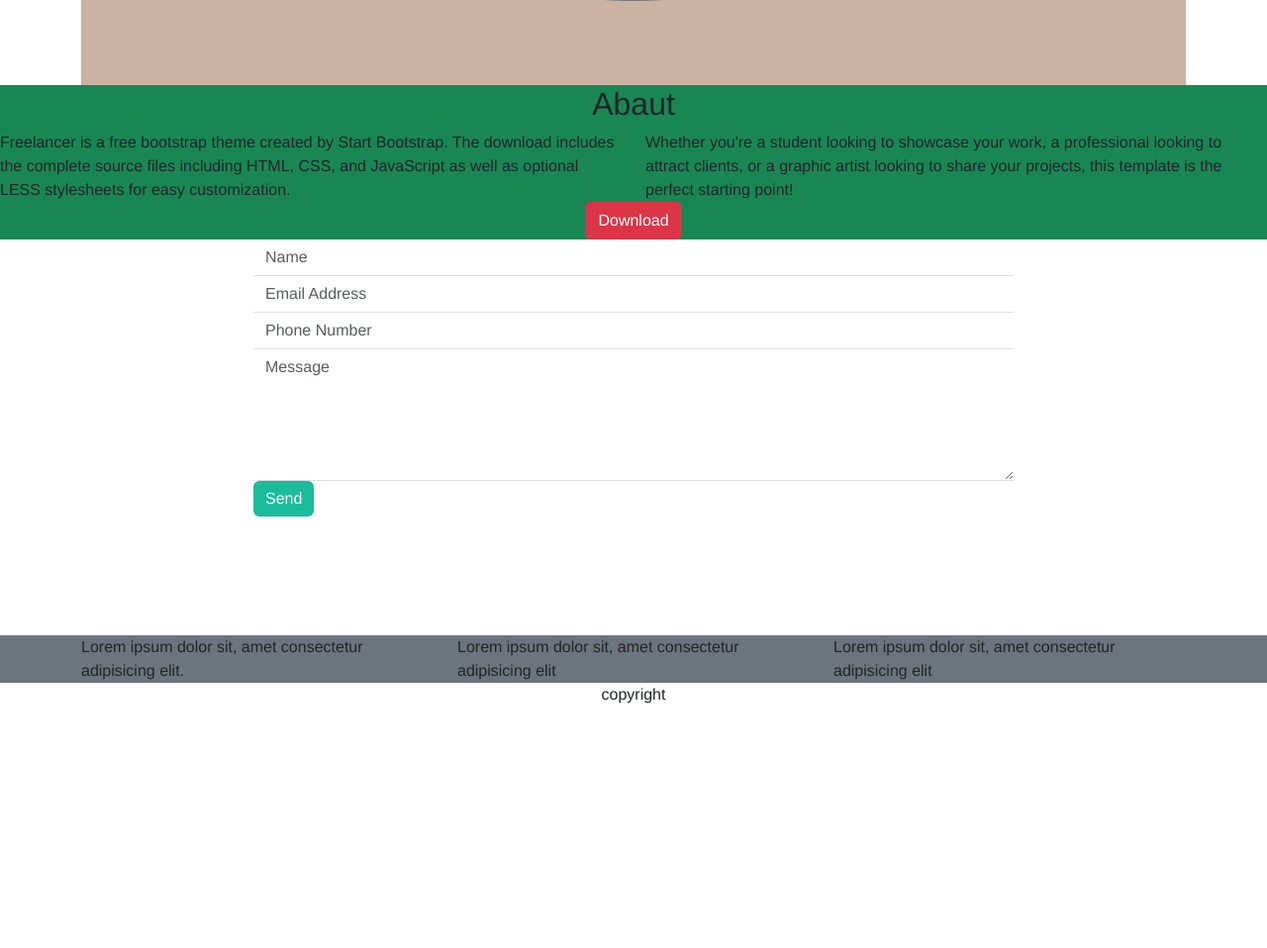
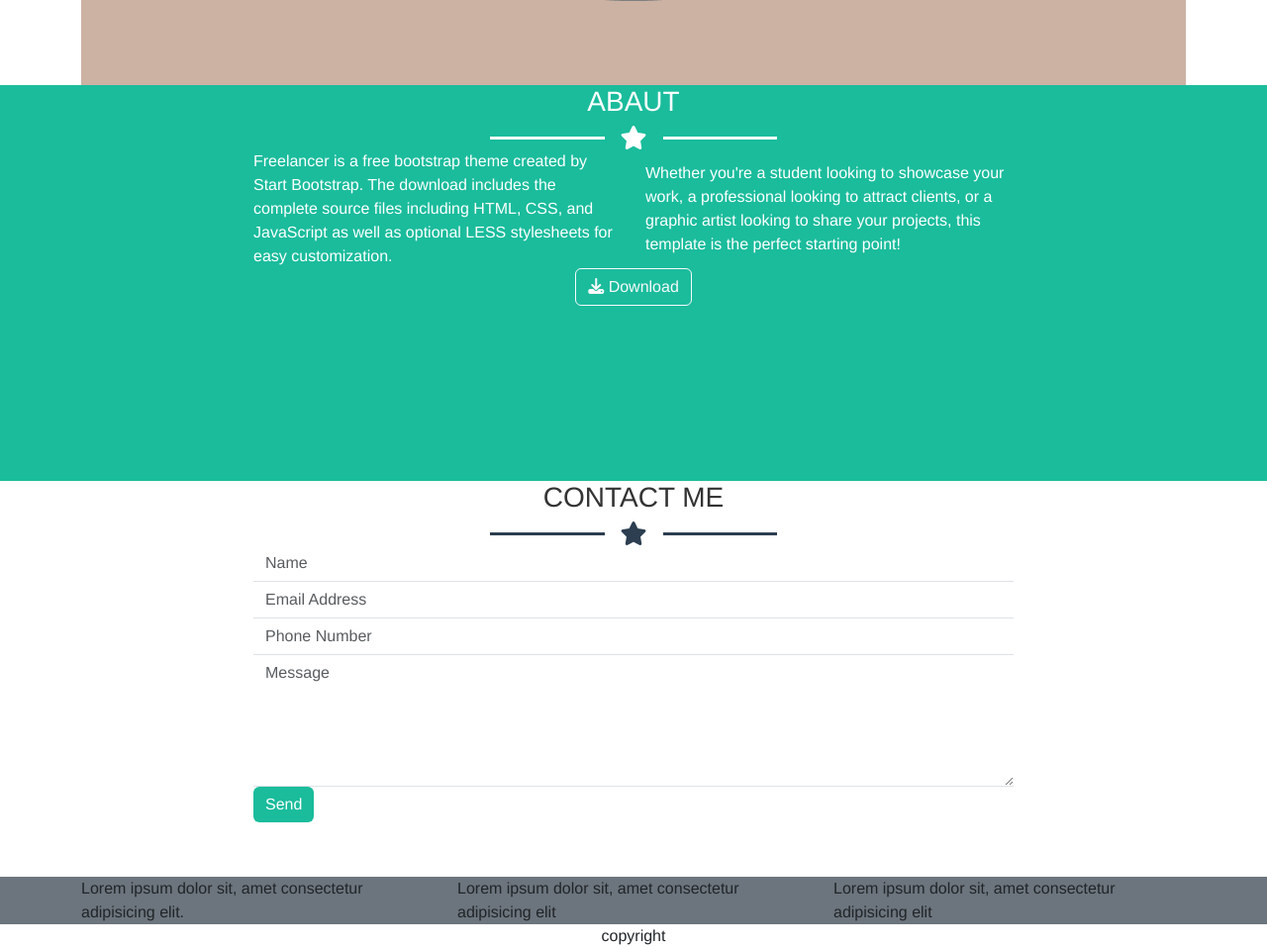
Before and after one commit to PatrizioCorcione/html-css-bootstrap-freelancer, a plain HTML site: page index.html in a window 1280 px wide. Shown: the part 5243-6201 px from the top of the page at 99% size. Before the commit the page ends 5957 px from the top, so only its background shows below. Drawn offline with nearby package versions, Linux system fonts and the light colour scheme; a web font is replaced by a local one.

Commit message:
[add] contact me

```diff
--- a/assets/style.css
+++ b/assets/style.css
@@ -92,7 +92,23 @@ body {
 
  }
 
+ /*ABOUT*/
+
+ .bg-about{
+  background-color: var(--bg-green);
+ }
+
+
+
  /*contact*/
+
+ .contact-me{
+  color: var(--bg-dark);
+ }
+
+ .contact-me h3{
+  color: var(--cl-black);
+ }
 
 .pc-form input,
 .pc-form textarea {
--- a/index.html
+++ b/index.html
@@ -53,6 +53,7 @@
     </header>
 
     <main>
+
       <section class="hero-bg">
         <div class="hero text-uppercase  text-white  container text-center ">
 
@@ -68,7 +69,6 @@
 
       </div>
       </section>
-
 
       <section id="portfolio" class="portfolio container text-center">
         <h3 class="text-uppercase ">portfolio</h3>
@@ -124,8 +124,14 @@
         </div>
       </section>
 
-      <section id="about" class="about bg-success">
-        <h2 class="text-center ">Abaut</h2>
+      <section class="bg-about">
+        <div id="about" class="text-white  cust-container about">
+        <h3 class="text-center text-uppercase  ">Abaut</h3>
+        <div class="devil-star d-flex justify-content-center align-items-center ">
+          <div class="devil-hr"></div>
+          <i class="px-3 fa-solid fa-star"></i>
+          <div class="devil-hr"></div>
+        </div>
         <div class="row row row-cols-1 row-cols-md-2 align-items-center  ">
 
           <div class="col">
@@ -138,14 +144,24 @@
 
         </div>
         <div class="text-center ">
-          <a class="btn btn-danger " href="">Download</a>
+          <a type="button" class="btn btn-outline-light"><i class="fa-solid fa-download"></i> <span>Download</span></a>
         </div>
 
 
 
+
+
+      </div>
       </section>
 
+
       <section id="contact-me" class="contact-me cust-container">
+        <h3 class="text-uppercase text-center "> contact me</h3>
+        <div class="devil-star d-flex justify-content-center align-items-center ">
+          <div class="devil-hr"></div>
+          <i class="px-3 fa-solid fa-star"></i>
+          <div class="devil-hr"></div>
+        </div>
         <form action="#" class="pc-form">
           <input type="text" class="form-control" placeholder="Name">
           <input type="email" class="form-control" placeholder="Email Address">
```
